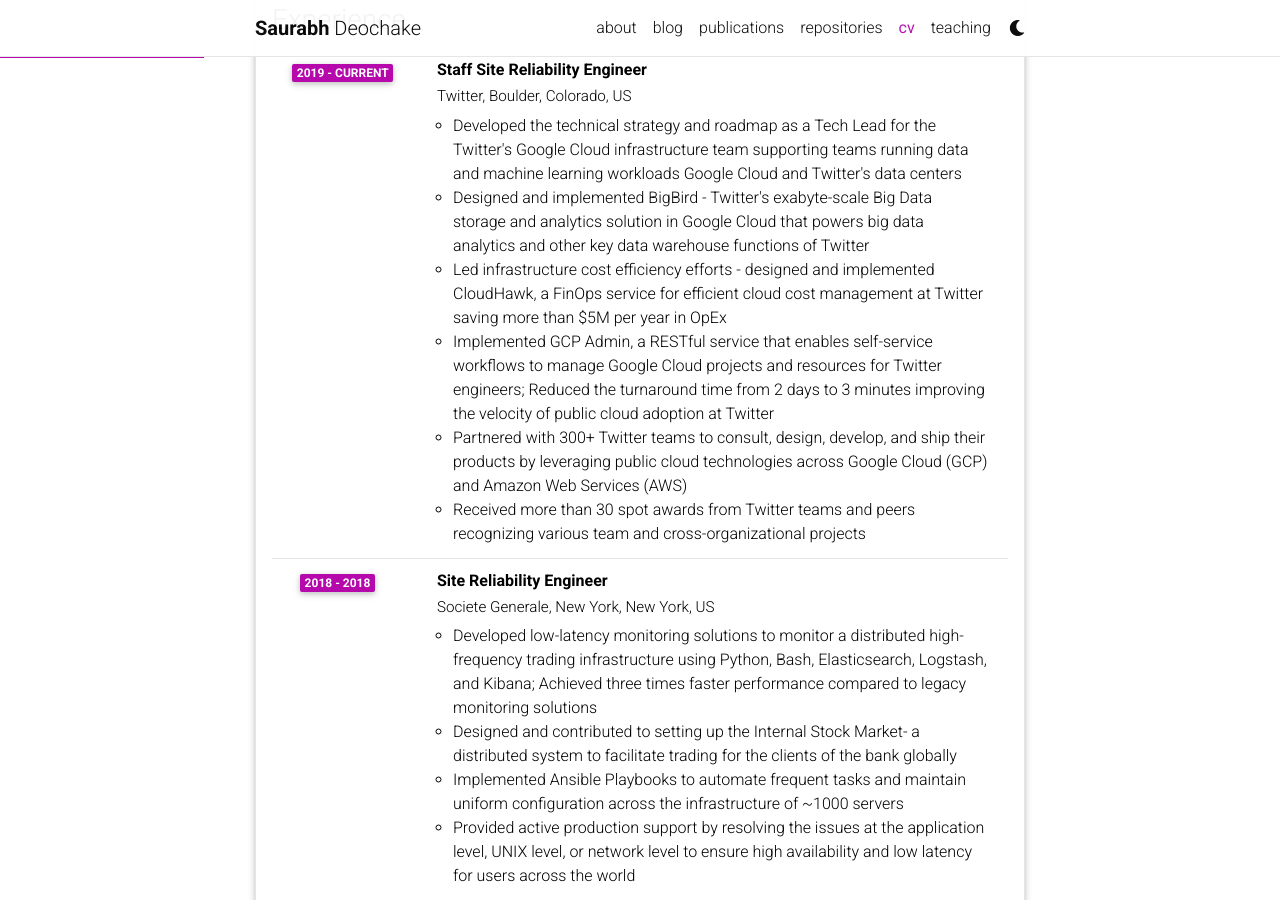
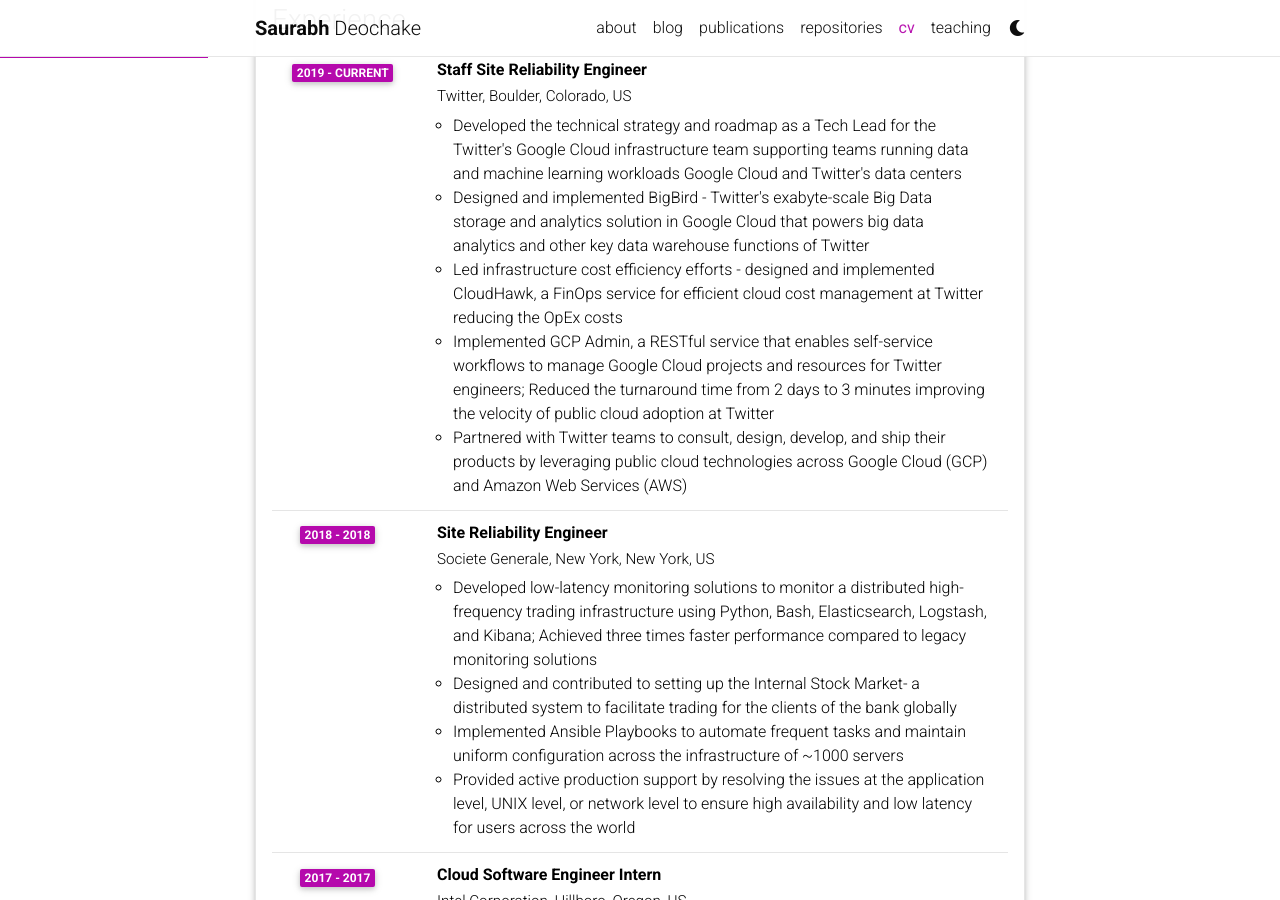
Before and after one commit to saurabh-deochake/saurabh-deochake.github.io, a Jekyll site: the page built from _pages/cv.md, in a window 1280 px wide and 900 px high, scrolled down 439 px. Built offline with Jekyll 4.4.1, drawn with Linux system fonts in a browser that asks for light colours; comment, search, counter and statistics services are not loaded; a style sheet for code colours, icons or effects is not loaded.

Commit message:
updated cv page

```diff
--- a/_data/cv.yml
+++ b/_data/cv.yml
@@ -19,10 +19,9 @@
       description:
         - Developed the technical strategy and roadmap as a Tech Lead for the Twitter's Google Cloud infrastructure team supporting teams running data and machine learning workloads Google Cloud and Twitter's data centers
         - Designed and implemented BigBird - Twitter's exabyte-scale Big Data storage and analytics solution in Google Cloud that powers big data analytics and other key data warehouse functions of Twitter
-        - Led infrastructure cost efficiency efforts - designed and implemented CloudHawk, a FinOps service for efficient cloud cost management at Twitter saving more than $5M per year in OpEx
+        - Led infrastructure cost efficiency efforts - designed and implemented CloudHawk, a FinOps service for efficient cloud cost management at Twitter reducing the OpEx costs
         - Implemented GCP Admin, a RESTful service that enables self-service workflows to manage Google Cloud projects and resources for Twitter engineers; Reduced the turnaround time from 2 days to 3 minutes improving the velocity of public cloud adoption at Twitter
-        - Partnered with 300+ Twitter teams to consult, design, develop, and ship their products by leveraging public cloud technologies across Google Cloud (GCP) and Amazon Web Services (AWS)
-        - Received more than 30 spot awards from Twitter teams and peers recognizing various team and cross-organizational projects
+        - Partnered with Twitter teams to consult, design, develop, and ship their products by leveraging public cloud technologies across Google Cloud (GCP) and Amazon Web Services (AWS)
 
     - title: Site Reliability Engineer
       institution: Societe Generale, New York, New York, US
```
